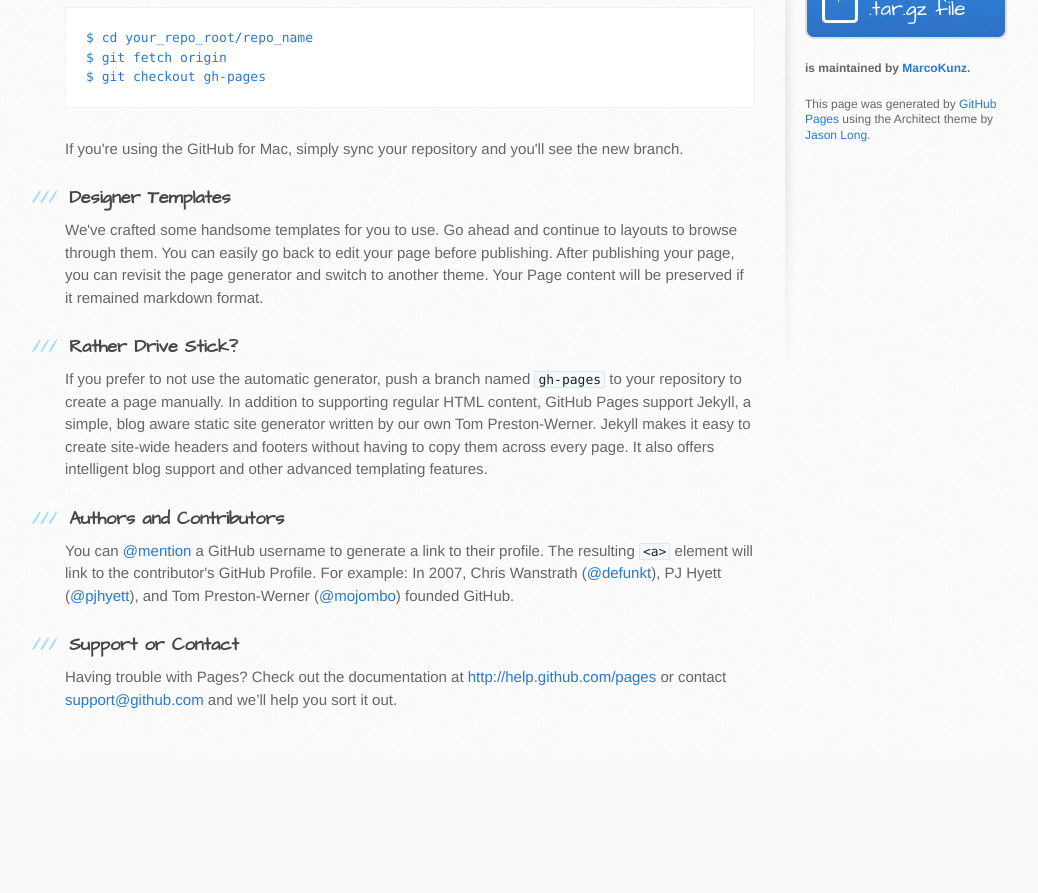
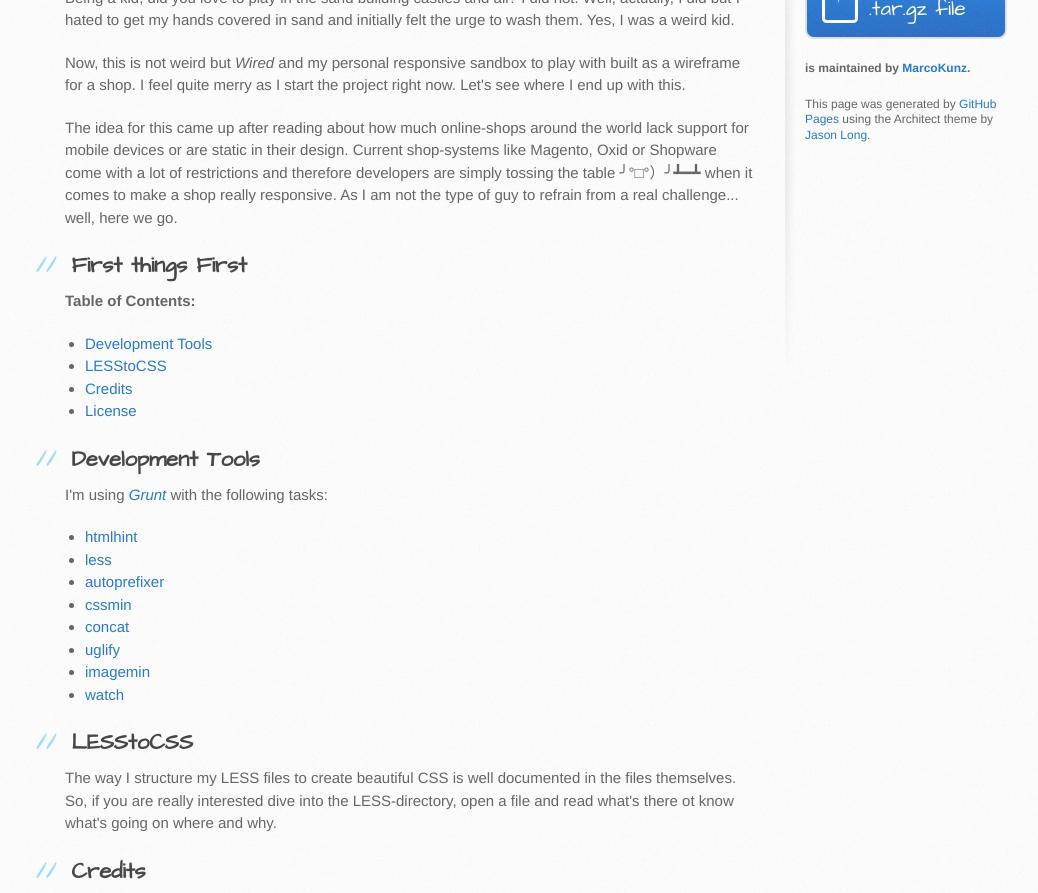
Before and after one commit to MarcoHengstenberg/responsive-wireframe, a website: page index.html in a window 1280 px wide. Shown: the part 477-1370 px from the top of the page, without its empty margins (105-1143 px from the left). Before the commit the page ends 1231 px from the top, so only its background shows below. Drawn offline with Linux system fonts and the light colour scheme.

```diff
--- a/index.html
+++ b/index.html
@@ -28,37 +28,59 @@
     <div id="content-wrapper">
       <div class="inner clearfix">
         <section id="main-content">
-          <h3>
-<a id="welcome-to-github-pages" class="anchor" href="#welcome-to-github-pages" aria-hidden="true"><span class="octicon octicon-link"></span></a>Welcome to GitHub Pages.</h3>
+          <h1>
+<a id="wired--a-responsive-shop-wireframe" class="anchor" href="#wired--a-responsive-shop-wireframe" aria-hidden="true"><span class="octicon octicon-link"></span></a>Wired – A responsive shop wireframe</h1>
 
-<p>This automatic page generator is the easiest way to create beautiful pages for all of your projects. Author your page content here using GitHub Flavored Markdown, select a template crafted by a designer, and publish. After your page is generated, you can check out the new branch:</p>
+<p>Being a kid, did you love to play in the sand building castles and all? I did not. Well, actually, I did but I hated to get my hands covered in sand and initially felt the urge to wash them. Yes, I was a weird kid.</p>
 
-<pre><code>$ cd your_repo_root/repo_name
-$ git fetch origin
-$ git checkout gh-pages
-</code></pre>
+<p>Now, this is not weird but <em>Wired</em> and my personal responsive sandbox to play with built as a wireframe for a shop. I feel quite merry as I start the project right now. Let's see where I end up with this.</p>
 
-<p>If you're using the GitHub for Mac, simply sync your repository and you'll see the new branch.</p>
+<p>The idea for this came up after reading about how much online-shops around the world lack support for mobile devices or are static in their design. Current shop-systems like Magento, Oxid or Shopware come with a lot of restrictions and therefore developers are simply tossing the table ╯°□°）╯┻━┻ when it comes to make a shop really responsive. As I am not the type of guy to refrain from a real challenge... well, here we go.</p>
 
-<h3>
-<a id="designer-templates" class="anchor" href="#designer-templates" aria-hidden="true"><span class="octicon octicon-link"></span></a>Designer Templates</h3>
+<h2>
+<a id="first-things-first" class="anchor" href="#first-things-first" aria-hidden="true"><span class="octicon octicon-link"></span></a>First things First</h2>
 
-<p>We've crafted some handsome templates for you to use. Go ahead and continue to layouts to browse through them. You can easily go back to edit your page before publishing. After publishing your page, you can revisit the page generator and switch to another theme. Your Page content will be preserved if it remained markdown format.</p>
+<p><strong>Table of Contents:</strong></p>
 
-<h3>
-<a id="rather-drive-stick" class="anchor" href="#rather-drive-stick" aria-hidden="true"><span class="octicon octicon-link"></span></a>Rather Drive Stick?</h3>
+<ul>
+<li><a href="#development-tools">Development Tools</a></li>
+<li><a href="#lesstocss">LESStoCSS</a></li>
+<li><a href="#credits">Credits</a></li>
+<li><a href="#license">License</a></li>
+</ul>
 
-<p>If you prefer to not use the automatic generator, push a branch named <code>gh-pages</code> to your repository to create a page manually. In addition to supporting regular HTML content, GitHub Pages support Jekyll, a simple, blog aware static site generator written by our own Tom Preston-Werner. Jekyll makes it easy to create site-wide headers and footers without having to copy them across every page. It also offers intelligent blog support and other advanced templating features.</p>
+<h2>
+<a id="development-tools" class="anchor" href="#development-tools" aria-hidden="true"><span class="octicon octicon-link"></span></a>Development Tools</h2>
 
-<h3>
-<a id="authors-and-contributors" class="anchor" href="#authors-and-contributors" aria-hidden="true"><span class="octicon octicon-link"></span></a>Authors and Contributors</h3>
+<p>I'm using <em><a href="http://gruntjs.com">Grunt</a></em> with the following tasks:</p>
 
-<p>You can <a href="https://github.com/blog/821" class="user-mention">@mention</a> a GitHub username to generate a link to their profile. The resulting <code>&lt;a&gt;</code> element will link to the contributor's GitHub Profile. For example: In 2007, Chris Wanstrath (<a href="https://github.com/defunkt" class="user-mention">@defunkt</a>), PJ Hyett (<a href="https://github.com/pjhyett" class="user-mention">@pjhyett</a>), and Tom Preston-Werner (<a href="https://github.com/mojombo" class="user-mention">@mojombo</a>) founded GitHub.</p>
+<ul>
+<li><a href="https://github.com/yaniswang/grunt-htmlhint">htmlhint</a></li>
+<li><a href="https://github.com/gruntjs/grunt-contrib-less">less</a></li>
+<li><a href="https://github.com/nDmitry/grunt-autoprefixer">autoprefixer</a></li>
+<li><a href="https://github.com/gruntjs/grunt-contrib-cssmin">cssmin</a></li>
+<li><a href="https://github.com/gruntjs/grunt-contrib-concat">concat</a></li>
+<li><a href="https://github.com/gruntjs/grunt-contrib-uglify">uglify</a></li>
+<li><a href="https://github.com/gruntjs/grunt-contrib-imagemin">imagemin</a></li>
+<li><a href="https://github.com/gruntjs/grunt-contrib-watch">watch</a></li>
+</ul>
 
-<h3>
-<a id="support-or-contact" class="anchor" href="#support-or-contact" aria-hidden="true"><span class="octicon octicon-link"></span></a>Support or Contact</h3>
+<h2>
+<a id="lesstocss" class="anchor" href="#lesstocss" aria-hidden="true"><span class="octicon octicon-link"></span></a>LESStoCSS</h2>
 
-<p>Having trouble with Pages? Check out the documentation at <a href="http://help.github.com/pages">http://help.github.com/pages</a> or contact <a href="mailto:support@github.com">support@github.com</a> and we’ll help you sort it out.</p>
+<p>The way I structure my LESS files to create beautiful CSS is well documented in the files themselves. So, if you are really interested dive into the LESS-directory, open a file and read what's there ot know what's going on where and why.</p>
+
+<h2>
+<a id="credits" class="anchor" href="#credits" aria-hidden="true"><span class="octicon octicon-link"></span></a>Credits</h2>
+
+<p>This work of mine wouldn't be possible without a few people around the globe, who helped me becoming the person/developer I am today. Apart from my family and friends those people are nerdy, geeky, techy web developers, engineers or designers and I love them to bits for their work, enthusiasm and other good things like inspiration and foremost their help.</p>
+
+<h2>
+<a id="license" class="anchor" href="#license" aria-hidden="true"><span class="octicon octicon-link"></span></a>License</h2>
+
+<p>Licensed under the terms of the WTFPL (Do What the Fuck You Want to Public License).</p>
+
+<p>You may want to take look into this <a href="https://github.com/MarcoKunz/responsive-wireframe/blob/master/LICENSE.md">license file</a>.</p>
         </section>
 
         <aside id="sidebar">
```
Also changed, not shown: params.json (+1 -1 lines).
